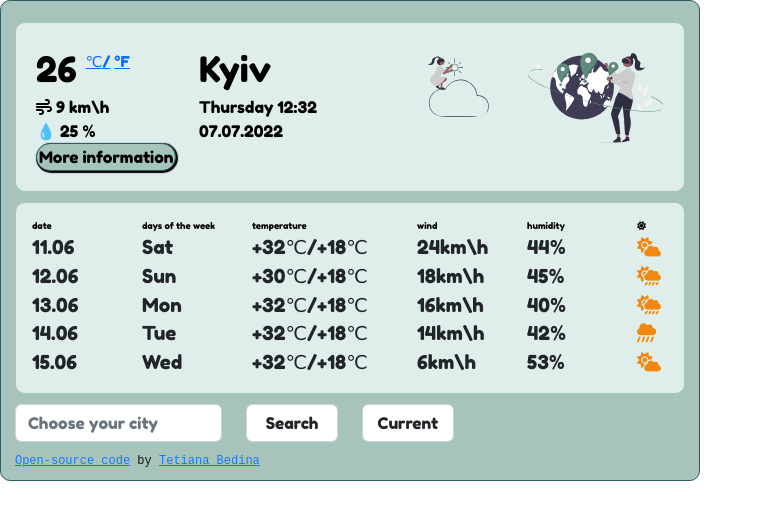
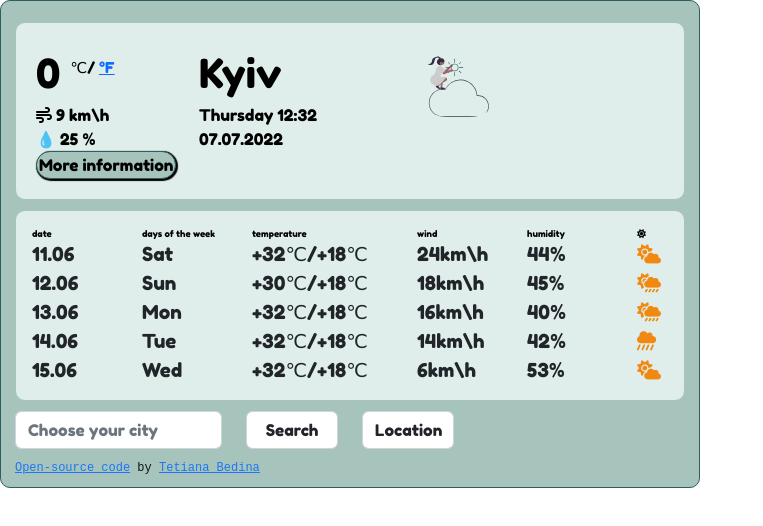
Before and after one commit to BeTetiana/SheCodesPlusFinalWeatherProject, a plain HTML site: page index.html in a window 1280 px wide. Both pictures are taken after a click on the link "℃/". Shown: the whole page, without its empty margins (0-763 px from the left). Drawn offline with nearby package versions, Linux system fonts and the light colour scheme.

Commit message:
set up unit conversion

```diff
--- a/index.html
+++ b/index.html
@@ -34,7 +34,7 @@
                 <div class="yourCity-temperature">
                   <span class="temperature" id="celsius-temperature">26</span>
                   <span class="unit"
-                    ><a href="#" id="celsium">℃/</a>
+                    ><a href="#" id="celsium" class="active">℃/</a>
                     <a href="#" id="fahrenheit">°F</a>
                   </span>
                 </div>
@@ -61,14 +61,6 @@
                     alt="summer photography"
                     id="weather-icon"
                     class="float-left"
-                  />
-                </div>
-              </div>
-              <div class="col-3">
-                <div class="image">
-                  <img
-                    src="img/undraw_world_re_768g (1).svg"
-                    alt="summer photography"
                   />
                 </div>
               </div>
@@ -165,7 +157,7 @@
             <div class="col-2">
               <input
                 type="submit"
-                value="Current"
+                value="Location"
                 class="form-control"
                 id="current-location-button"
               />
--- a/src/index.js
+++ b/src/index.js
@@ -85,7 +85,7 @@ function showParameters(response) {
       "src",
       `http://openweathermap.org/img/wn/${response.data.weather[0].icon}@2x.png`
     );
-  console.log(response.data);
+  celsiusTemp = response.data.main.temp;
 }
 
 let weatherSearchForm = document.querySelector("#weather-search-form");
@@ -106,3 +106,28 @@ function getCurrentLocation(event) {
 }
 let currentLocationButton = document.querySelector("#current-location-button");
 currentLocationButton.addEventListener("click", getCurrentLocation);
+
+function tempFahrenheit(event) {
+  event.preventDefault();
+
+  let fahrenheit = document.querySelector("#celsius-temperature");
+  celsiumTemperature.classList.remove("active");
+  fahrenheitTemperature.classList.add("active");
+  let math = Math.round((celsiusTemp * 9) / 5 + 32);
+  fahrenheit.innerHTML = `${math}`;
+}
+
+function tempCelsium(event) {
+  event.preventDefault();
+  celsiumTemperature.classList.add("active");
+  fahrenheitTemperature.classList.remove("active");
+
+  let celsium = document.querySelector("#celsius-temperature");
+  celsium.innerHTML = Math.round(celsiusTemp);
+}
+let celsiusTemp = null;
+let fahrenheitTemperature = document.querySelector("#fahrenheit");
+fahrenheitTemperature.addEventListener("click", tempFahrenheit);
+
+let celsiumTemperature = document.querySelector("#celsium");
+celsiumTemperature.addEventListener("click", tempCelsium);
--- a/src/style.css
+++ b/src/style.css
@@ -46,7 +46,7 @@ footer {
 
 .yourCity-temperature,
 .yourCity-city {
-  font-size: 35px;
+  font-size: 40px;
 }
 .yourCity-dayWeek,
 .yourCity-date,
@@ -101,3 +101,8 @@ img {
   opacity: 0.9;
   margin: 10px 0 0 0;
 }
+.yourCity-temperature .active {
+  color: black;
+  cursor: default;
+  text-decoration: none;
+}
```
